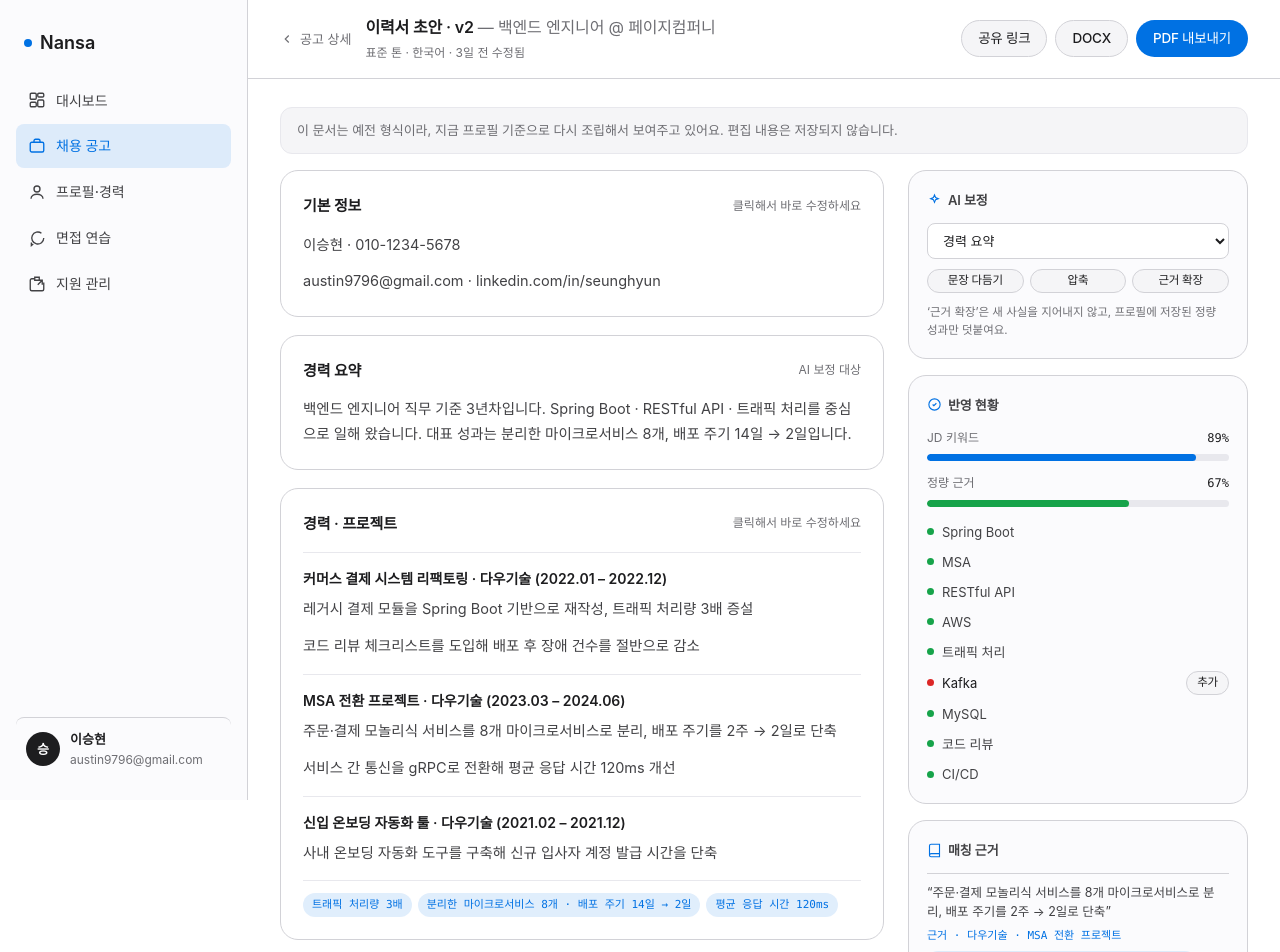
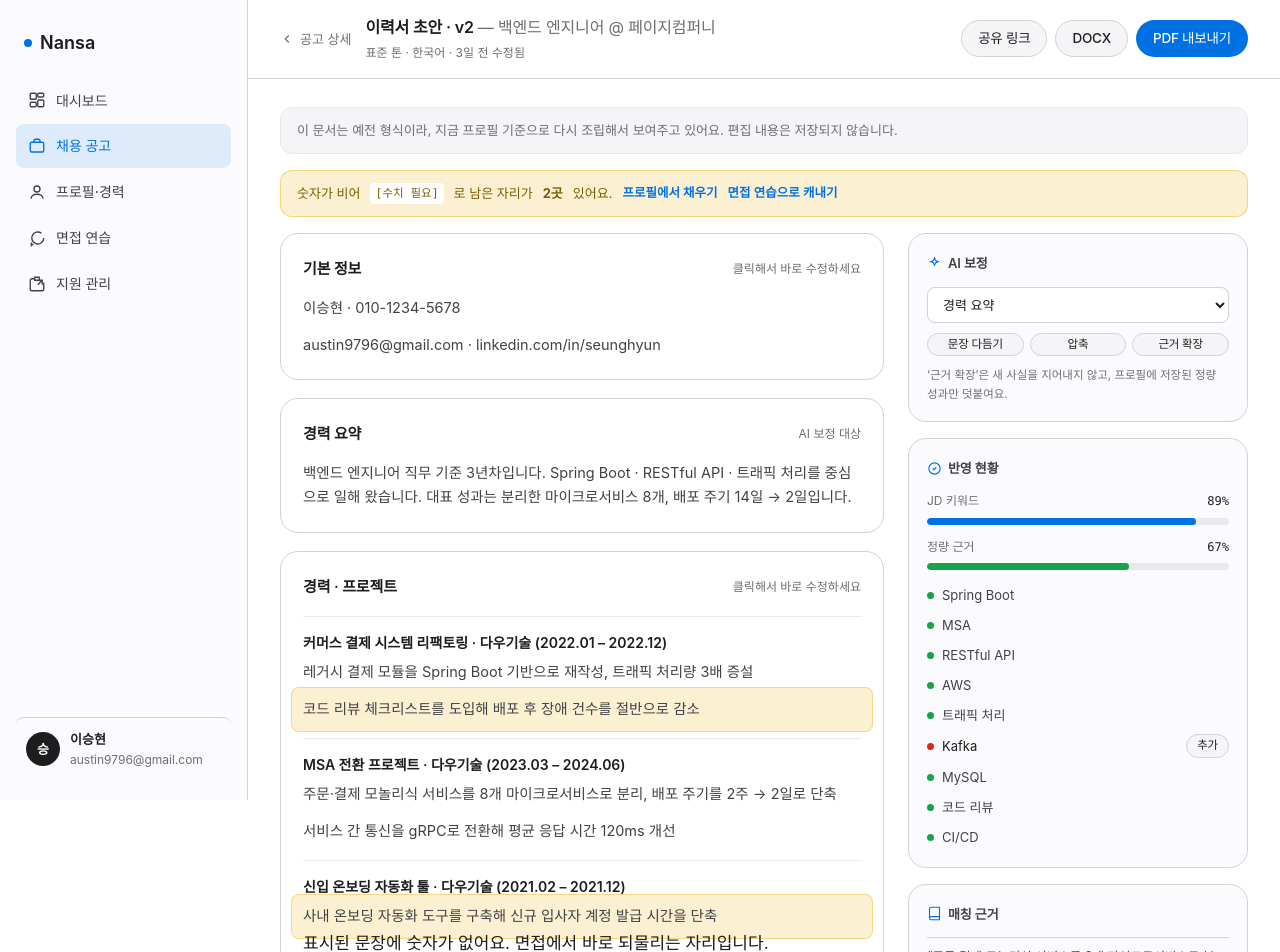
Before and after one commit to St-nomadic/Nansa, a React (Vite) app in the folder react-prototype/: page /editor in a window 1280 px wide. Shown: the top 952 px of the page. Built offline with nearby package versions, Linux system fonts and the light colour scheme; a web font is replaced by a local one.

Commit message:
fix(editor): 수치 없는 문장 표시를 생성기와 같은 기준으로

```diff
--- a/react-prototype/src/pages/DocumentEditor.jsx
+++ b/react-prototype/src/pages/DocumentEditor.jsx
@@ -75,8 +75,9 @@ export default function DocumentEditor() {
     () => sections.reduce((acc, s) => acc + ' ' + s.blocks.map(b => b.text).join(' '), ''),
     [sections],
   );
+  const needsFix = b => b.source !== 'heading' && (b.needsMetric || /\[수치 필요\]|\[근거 필요\]/.test(b.text)) && !/\d/.test(b.text);
   const gapCount = useMemo(
-    () => sections.reduce((n, s) => n + s.blocks.filter(b => /\[수치 필요\]|\[근거 필요\]/.test(b.text)).length, 0),
+    () => sections.reduce((n, s) => n + s.blocks.filter(needsFix).length, 0),
     [sections],
   );
   const metricBlocks = useMemo(() => {
@@ -258,7 +259,7 @@ export default function DocumentEditor() {
                     ) : (
                       <div
                         key={section.key + i}
-                        className={`editable${/\[수치 필요\]|\[근거 필요\]/.test(b.text) ? ' needs' : ''}`}
+                        className={`editable${needsFix(b) ? ' needs' : ''}`}
                         contentEditable
                         suppressContentEditableWarning
                         onFocus={() => setTarget(section.key)}
@@ -268,6 +269,9 @@ export default function DocumentEditor() {
                       </div>
                     )
                   ))}
+                  {section.blocks.some(needsFix) && (
+                    <p className="need-hint">표시된 문장에 숫자가 없어요. 면접에서 바로 되물리는 자리입니다.</p>
+                  )}
                   {section.blocks.some(b => b.metric) && (
                     <div className="sec-metrics">
                       {[...new Set(section.blocks.filter(b => b.metric).map(b => b.metric))].map(m => (
@@ -297,7 +301,7 @@ export default function DocumentEditor() {
             <aside className="no-print">
               <div className="side-card">
                 <h3><svg viewBox="0 0 24 24" fill="none" stroke="currentColor" strokeWidth="1.8"><path d="M12 3l1.8 4.4L18 9l-4.2 1.6L12 15l-1.8-4.4L6 9l4.2-1.6z"/></svg>AI 보정</h3>
-                <select className="tool-target" value={target} onChange={e => setTarget(e.target.value)}>
+                <select className="tool-target" aria-label="보정할 섹션" value={target} onChange={e => setTarget(e.target.value)}>
                   {sections.map(s => <option key={s.key} value={s.key}>{s.title}</option>)}
                 </select>
                 <div className="ai-tools">
```
